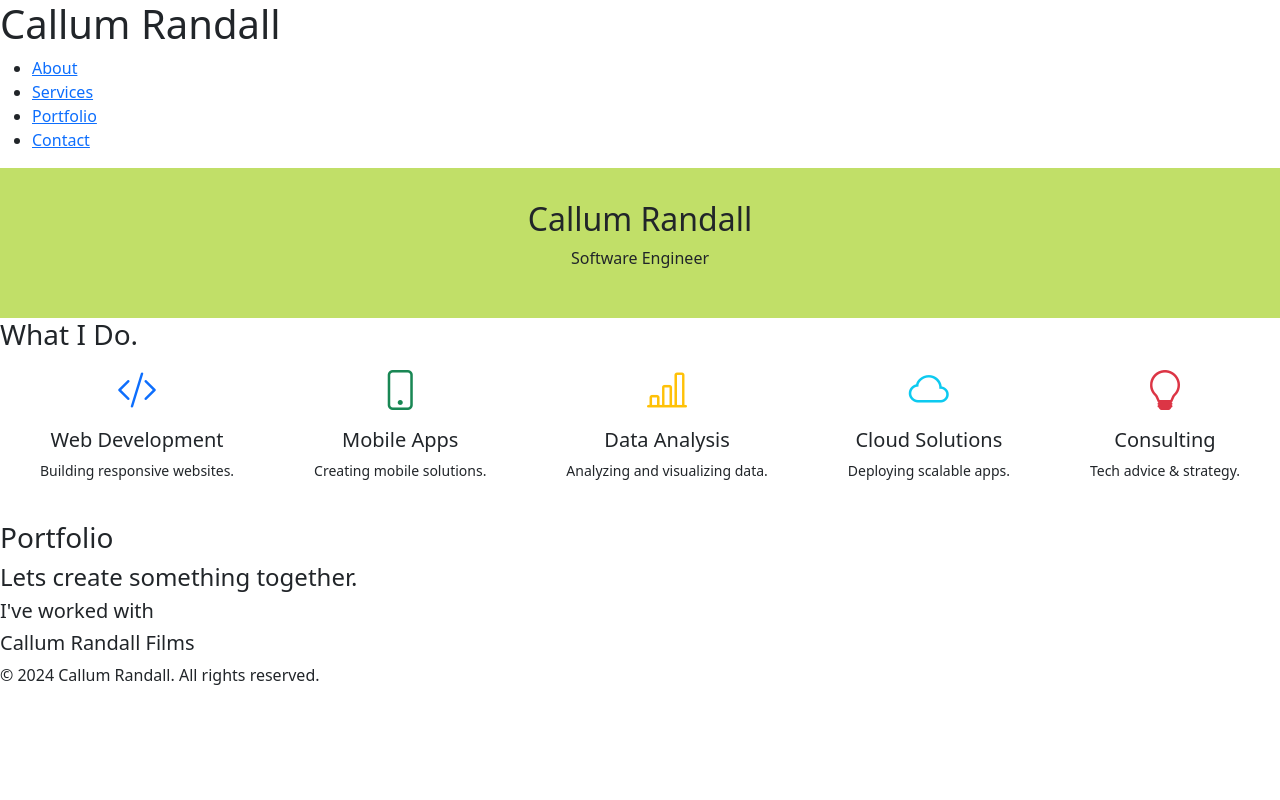
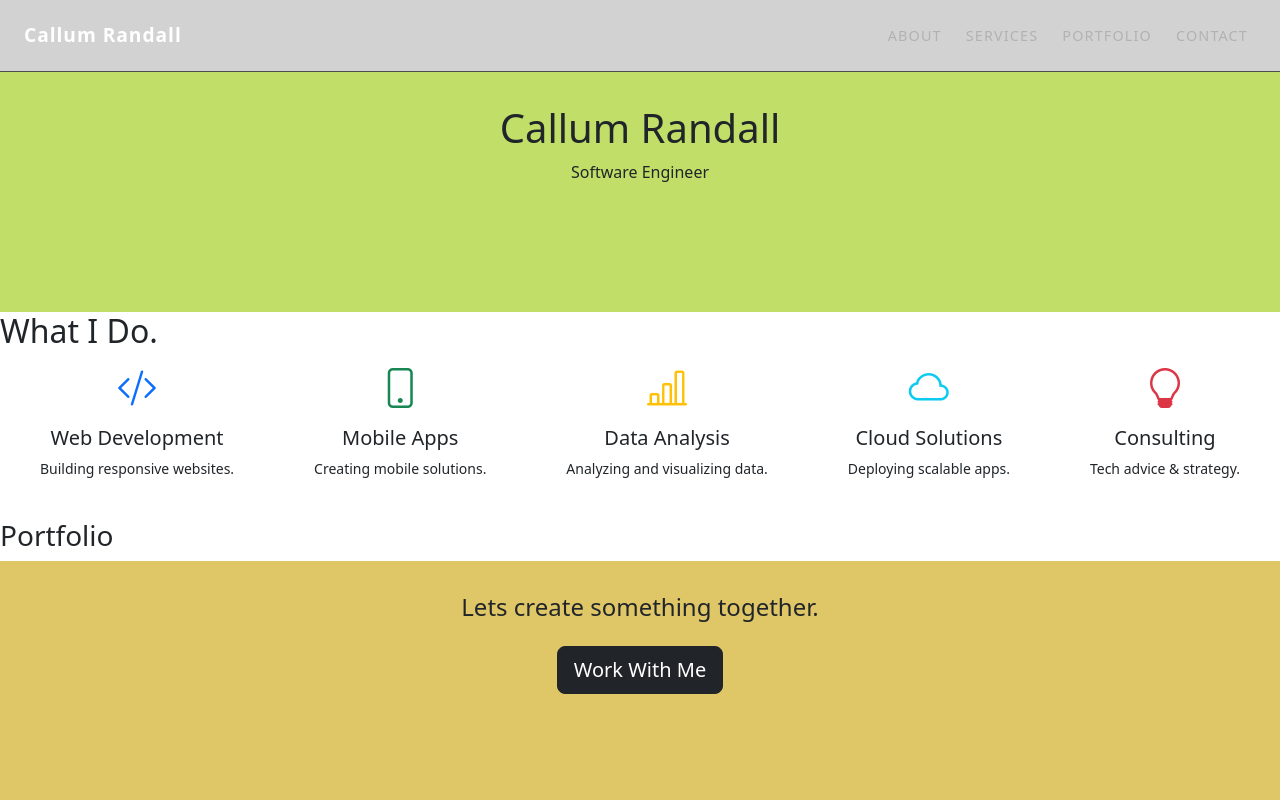
Before and after one commit to cal129/Portfolio, a plain HTML site: page index.html in a window 1280 px wide. Shown: the top 800 px of the page. Drawn offline with nearby package versions, Linux system fonts and the light colour scheme.

Commit message:
add structure

```diff
--- a/index.html
+++ b/index.html
@@ -13,25 +13,30 @@
 <body>
 
     <header>
-        <h1>Callum Randall</h1>
-        <nav>
-            <ul>
-                <li><a href="#about">About</a></li>
-                <li><a href="#services">Services</a></li>
-                <li><a href="#portfolio">Portfolio</a></li>
-                <li><a href="#contact">Contact</a></li>
+    <nav class="navbar navbar-expand-lg fixed-top px-4">
+        <a class="navbar-brand fw-bold" href="#">Callum Randall</a>
+        <button class="navbar-toggler" type="button" data-bs-toggle="collapse" data-bs-target="#navbarNav">
+            <span class="navbar-toggler-icon"></span>
+        </button>
+        <div class="collapse navbar-collapse justify-content-end" id="navbarNav">
+            <ul class="navbar-nav gap-2">
+                <li class="nav-item"><a class="nav-link" href="#about">About</a></li>
+                <li class="nav-item"><a class="nav-link" href="#services">Services</a></li>
+                <li class="nav-item"><a class="nav-link" href="#portfolio">Portfolio</a></li>
+                <li class="nav-item"><a class="nav-link" href="#contact">Contact</a></li>
             </ul>
-        </nav>
-    </header>
+        </div>
+    </nav>
+</header>
 
     <section id="hero">
-        <h2>Callum Randall</h2>
+        <h1>Callum Randall</h1>
         <p>Software Engineer</p>
        </section>
 
 
     <section id="about">
-        <h3>What I Do.</h3>
+        <h2>What I Do.</h2>
         <div class="d-flex flex-wrap flex-lg-nowrap justify-content-between text-center" style="width:100vw;">
             <div class="flex-fill mx-2 mb-4">
                 <i class="bi bi-code-slash fs-1 text-primary"></i>
@@ -68,6 +73,7 @@
 
     <section id="contact">
         <h4> Lets create something together.</h4>
+         <a href="#contact" class="btn btn-dark btn-lg mt-3">Work With Me</a>
     </section>
 
     <section id="experience">
@@ -81,5 +87,7 @@
     <footer>
             <p>© 2024 Callum Randall. All rights reserved.</p>
     </footer>
+
+    <script src="https://cdn.jsdelivr.net/npm/bootstrap@5.3.2/dist/js/bootstrap.bundle.min.js"></script>
 </body>
 </html>
--- a/style/style.css
+++ b/style/style.css
@@ -1,10 +1,86 @@
+:root {
+    --nav-height: 72px;
+}
+
+.navbar {
+    background: rgba(168, 165, 165, 0.5);
+    backdrop-filter: blur(10px);
+    -webkit-backdrop-filter: blur(10px);
+    border-bottom: 1px solid rgba(46, 46, 46, 0.8);
+    transition: background 0.3s ease;
+    min-height: var(--nav-height);
+}
+
+.navbar-brand {
+    color: #ffffff;
+    font-size: 1.2rem;
+    letter-spacing: 0.05em;
+}
+
+.nav-link {
+    color: rgba(157, 157, 157, 0.6) ;
+    font-size: 0.9rem;
+    letter-spacing: 0.08em;
+    text-transform: uppercase;
+    padding: 0.4rem 0.8rem ;
+    border-radius: 4px;
+    transition: color 0.2s ease, background 0.2s ease;
+}
+
+.nav-link:hover {
+    color: #fff ;
+    background: rgba(255, 255, 255, 0.1);
+}
+
+body {
+    padding-top: var(--nav-height);
+}
+
 
 #hero {
     background-color: #c1df68;
     width: 100vw;
-    min-height: 100px;
+    min-height: 240px;
     margin-left: calc(-50vw + 50%);
     margin-right: calc(-50vw + 50%);
     padding: 2rem 0;
     text-align: center;
 }
+
+
+#contact {
+    background-color: #dfc768;
+    width: 100vw;
+    min-height: 240px;
+    margin-left: calc(-50vw + 50%);
+    margin-right: calc(-50vw + 50%);
+    padding: 2rem 0;
+    text-align: center;
+}
+
+#films {
+    background-color: #689cdf;
+    width: 100vw;
+    min-height: 240px;
+    margin-left: calc(-50vw + 50%);
+    margin-right: calc(-50vw + 50%);
+    padding: 2rem 0;
+    text-align: center;
+}
+
+#experience {
+    background-color: #df6868;
+    width: 100vw;
+    min-height: 240px;
+    margin-left: calc(-50vw + 50%);
+    margin-right: calc(-50vw + 50%);
+    padding: 2rem 0;
+    text-align: center;
+}
+
+footer {
+    background-color: #333;
+    color: #fff;
+    text-align: center;
+    padding: 1rem 0;
+}
```
